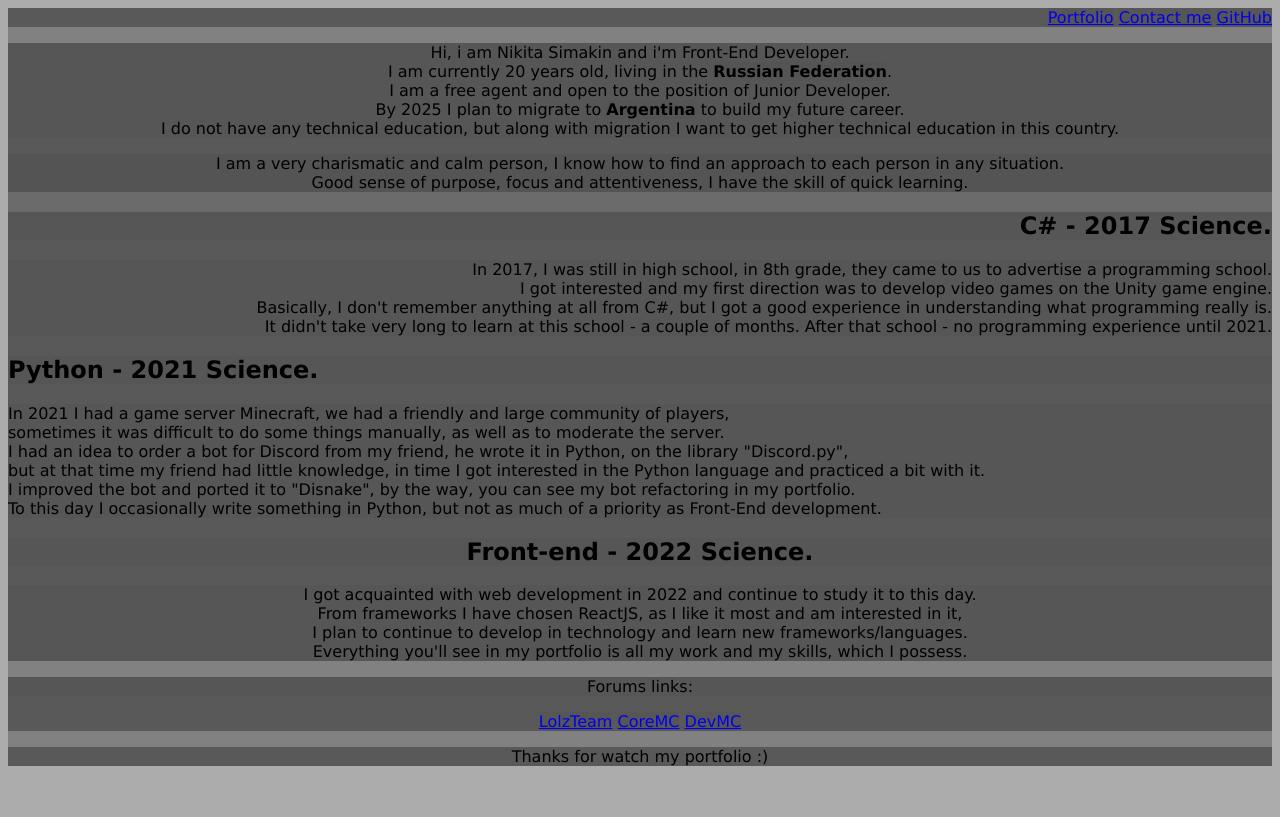
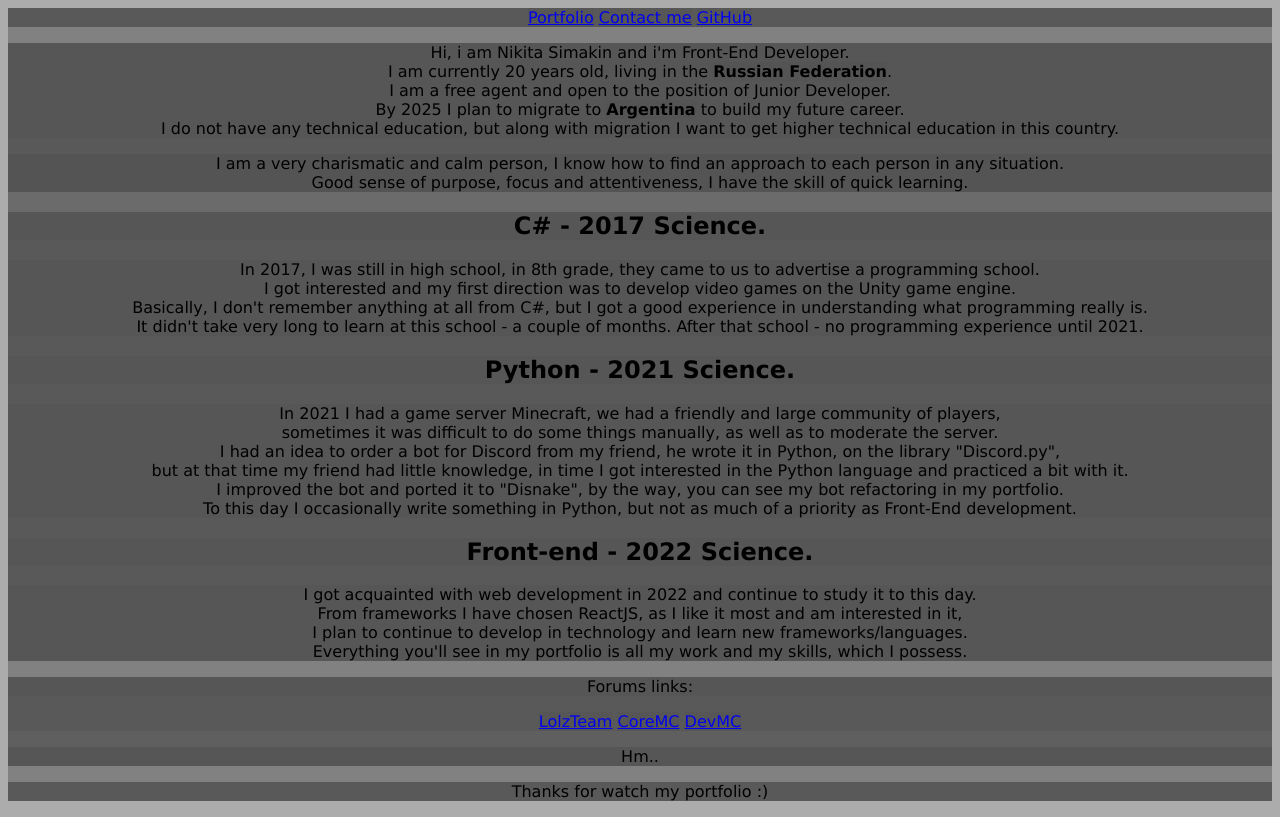
Before and after one commit to nsvk13/nsvk13.github.io, a plain HTML site: page index.html in a window 1280 px wide. Drawn offline with Linux system fonts and the light colour scheme.

Commit message:
pog commit

```diff
--- a/index.html
+++ b/index.html
@@ -88,6 +88,11 @@
                 <a href="https://coremc.ru/NukkiTanuki">CoreMC</a>
                 <a href="https://devmc.org/harismagg">DevMC</a>
             </nav>
+            <article>
+                <p>
+                    Hm..
+                </p>
+            </article>
         </div>
     </aside>
     <!-- footer -->
--- a/src/css/main.css
+++ b/src/css/main.css
@@ -4,7 +4,7 @@
 }
 
 .nav-pos-header {
-    text-align: right;
+    text-align: center;
 }
 
 .about_me_first {
@@ -12,11 +12,11 @@
 }
 
 .csharp_science {
-    text-align: right;
+    text-align: center;
 }
 
 .python_science {
-    text-align: left;
+    text-align: center;
 }
 
 .web_science {
```
